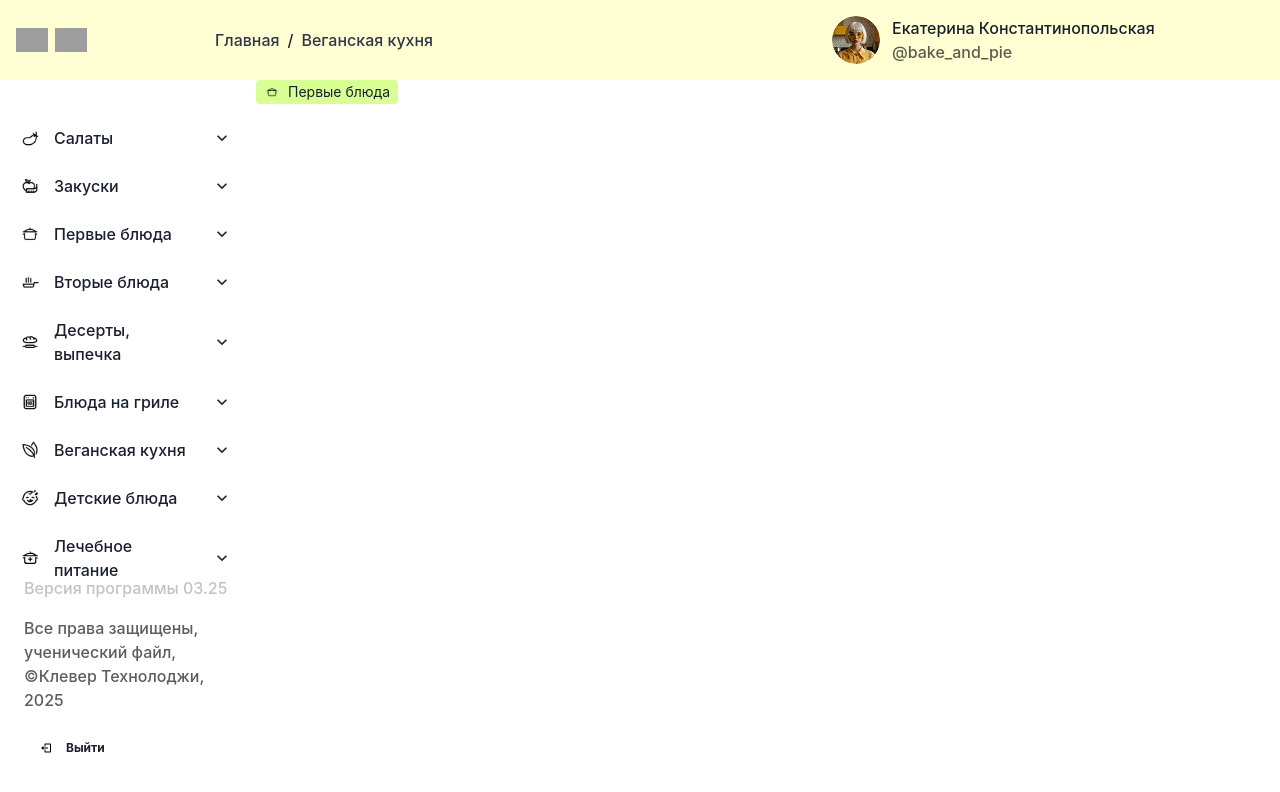
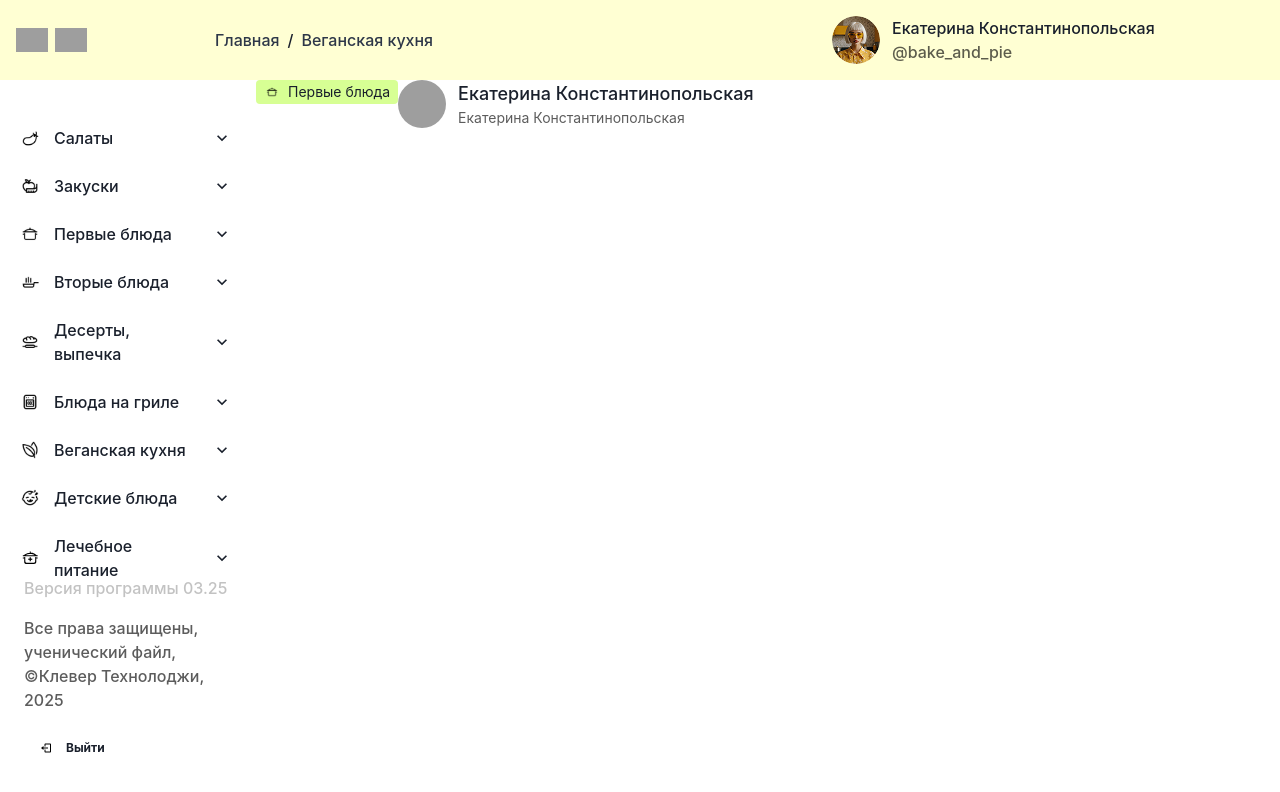
Before and after one commit to ClevertecFrontendLab/Isuzuri, a React (Vite) app: page / in a window 1280 px wide. Shown: the top 792 px of the page. Built offline with nearby package versions, Linux system fonts and the light colour scheme; grey boxes are pictures that could not be loaded.

Commit message:
feat(card): add card avatar

```diff
--- a/src/app/App.tsx
+++ b/src/app/App.tsx
@@ -3,10 +3,10 @@ import './App.css';
 import { Flex } from '@chakra-ui/react';
 
 import PotIcon from './assets/icons/pot.svg';
+import CardAvatar from './components/Card/CardAvatar';
 import CustomBadge from './components/common/CustomBadge';
 import Header from './components/Header/Header';
 import Sidebar from './components/Sidebar/Sidebar';
-
 const mockBadge = {
     icon: PotIcon,
     text: 'Первые блюда',
@@ -19,6 +19,7 @@ function App() {
             <Flex>
                 <Sidebar />
                 <CustomBadge variant='lime' icon={mockBadge.icon} text={mockBadge.text} />
+                <CardAvatar />
             </Flex>
         </Flex>
     );
--- /dev/null
+++ b/src/app/components/Card/CardAvatar.tsx
@@ -0,0 +1,43 @@
+import { Avatar, Flex, Text, useMediaQuery } from '@chakra-ui/react';
+
+const mockUser = {
+    avatar: 'ЕК',
+    title: 'Екатерина Константинопольская',
+    subtitle: 'Екатерина Константинопольская',
+};
+
+const CardAvatar = () => {
+    const [isDesktop] = useMediaQuery('(min-width: 768px)');
+    return (
+        <Flex gap='12px' height={isDesktop ? '48px' : '40px'} alignItems='center'>
+            <Avatar
+                src={mockUser.avatar}
+                w={isDesktop ? '48px' : '40px'}
+                h={isDesktop ? '48px' : '40px'}
+            />
+            <Flex direction='column' justifyContent='center'>
+                <Text
+                    fontSize={isDesktop ? '18px' : '16px'}
+                    overflow='hidden'
+                    textOverflow='ellipsis'
+                    whiteSpace='nowrap'
+                    maxWidth='100%'
+                >
+                    {mockUser.title}
+                </Text>
+                <Text
+                    fontSize={isDesktop ? '14px' : '12px'}
+                    fontWeight='400'
+                    color='gray.dark'
+                    overflow='hidden'
+                    textOverflow='ellipsis'
+                    whiteSpace='nowrap'
+                >
+                    {mockUser.subtitle}
+                </Text>
+            </Flex>
+        </Flex>
+    );
+};
+
+export default CardAvatar;
--- a/src/app/components/Header/Header.tsx
+++ b/src/app/components/Header/Header.tsx
@@ -11,11 +11,11 @@ const Header = () => {
 
     return (
         <Flex
-            height='80px'
+            height={isDesktop ? '80px' : '64px'}
             bgColor='lime.yellow'
             alignItems='center'
             justifyContent='space-between'
-            p='16px'
+            p={isDesktop ? '16px' : '8px 20px'}
         >
             <Flex gap='128px' alignItems='center'>
                 <Logo />
--- a/src/app/components/Header/UserProfile.tsx
+++ b/src/app/components/Header/UserProfile.tsx
@@ -10,8 +10,8 @@ const mockUser = {
 
 const UserProfile = () => (
     <Flex gap='12px' w='432px' h='48px' alignItems='center'>
-        <Avatar src={mockUser.avatar} size='48px'></Avatar>
-        <Flex direction='column'>
+        <Avatar src={mockUser.avatar} width='48px' height='48px' />
+        <Flex direction='column' justifyContent='center'>
             <Text>{mockUser.name}</Text>
             <Text color='gray.dark'>@{mockUser.tag}</Text>
         </Flex>
--- a/src/app/components/Sidebar/SidebarItem.tsx
+++ b/src/app/components/Sidebar/SidebarItem.tsx
@@ -32,7 +32,9 @@ const SidebarItem = ({
         >
             <Image src={item.icon} />
             <Box as='span' flex='1' textAlign='left' margin='auto 12px'>
-                <Text fontSize='16px'>{item.label}</Text>
+                <Text fontSize='16px' fontWeight={activeItem === item.label ? '700' : '500'}>
+                    {item.label}
+                </Text>
             </Box>
             <AccordionIcon size='16px' />
         </AccordionButton>
--- a/src/app/components/common/ProfileStat.tsx
+++ b/src/app/components/common/ProfileStat.tsx
@@ -1,4 +1,4 @@
-import { Flex, Image, Text } from '@chakra-ui/react';
+import { Flex, Image, Text, useMediaQuery } from '@chakra-ui/react';
 
 import BookmarkIcon from '../../assets/icons/bookmark.svg';
 import PeoplesIcon from '../../assets/icons/peoples.svg';
@@ -18,10 +18,24 @@ const mockProfileStat = [
         count: 587,
     },
 ];
-const ProfileStat = () => (
-    <Flex alignItems='center' justifyItems='center'>
+const ProfileStat = () => {
+    const [isDesktop] = useMediaQuery('(min-width: 768px)');
+
+    return (
+        <Flex
+            alignItems='center'
+            justifyItems='center'
+            direction={isDesktop ? 'column' : 'row'}
+            gap={isDesktop ? '24px' : '0px'}
+        >
             {mockProfileStat.map((item) => (
-            <Flex key={item.icon} p='4px 8px' gap='6px' alignItems='center' justifyItems='center'>
+                <Flex
+                    key={item.icon}
+                    p='4px 8px'
+                    gap='6px'
+                    alignItems='center'
+                    justifyItems='center'
+                >
                     <Image src={item.icon} />
                     <Text color='lime.dark' fontSize='12px'>
                         {item.count}
@@ -30,5 +44,6 @@ const ProfileStat = () => (
             ))}
         </Flex>
     );
+};
 
 export default ProfileStat;
--- a/src/theme.ts
+++ b/src/theme.ts
@@ -59,6 +59,7 @@ const theme = extendTheme({
                 borderRadius: '4px',
                 padding: '2px 8px',
                 height: '24px',
+                fontWeight: '400',
             },
             variants: {
                 lime: {
```
Lines whose indentation alone changed are shown as unchanged.
